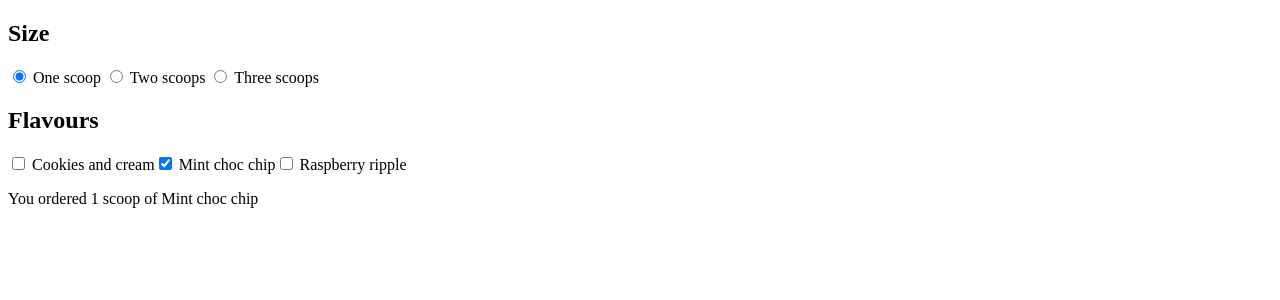
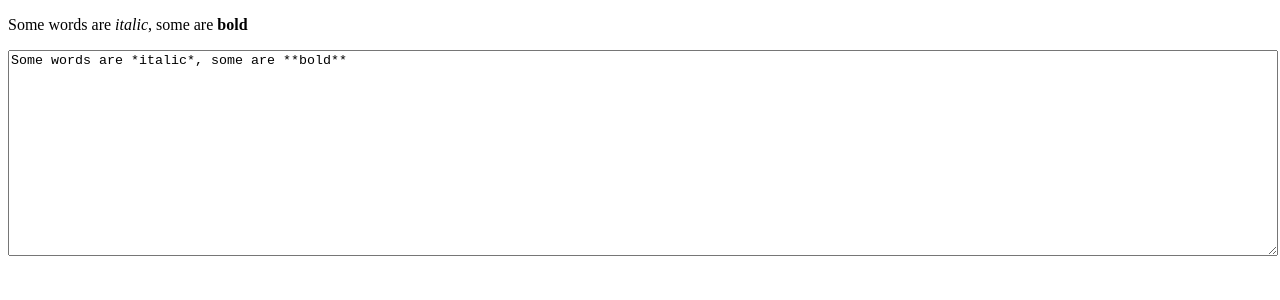
Before and after one commit to mooninlearn/learn-svelte-web-official_tutorial, a Svelte app: page / in a window 1280 px wide. Shown: the top 300 px of the page. Built offline with nearby package versions, Linux system fonts and the light colour scheme.

Commit message:
Bindings  Textarea inputs

```diff
--- a/package.json
+++ b/package.json
@@ -20,5 +20,8 @@
   },
   "description": "Svelte Offical Tutorial(https://svelte.dev/tutorial/)",
   "main": "dist/index.js",
-  "author": "Moon In Learn <mooninlearn@gmail.com>"
+  "author": "Moon In Learn <mooninlearn@gmail.com>",
+  "dependencies": {
+    "marked": "^5.1.0"
+  }
 }
--- a/src/App.svelte
+++ b/src/App.svelte
@@ -1,52 +1,12 @@
 <script>
-	let scoops = 1;
-	let flavours = ['Mint choc chip'];
-
-	let menu = [
-		'Cookies and cream',
-		'Mint choc chip',
-		'Raspberry ripple'
-	];
-
-	function join(flavours) {
-		if (flavours.length === 1) return flavours[0];
-		return `${flavours.slice(0, -1).join(', ')} and ${flavours[flavours.length - 1]}`;
-	}
+	import { marked } from 'marked';
+	let value = `Some words are *italic*, some are **bold**`;
 </script>
 
-<h2>Size</h2>
+{@html marked(value)}
 
-<label>
-	<input type=radio bind:group={scoops} name="scoops" value={1}>
-	One scoop
-</label>
+<textarea bind:value></textarea>
 
-<label>
-	<input type=radio bind:group={scoops} name="scoops" value={2}>
-	Two scoops
-</label>
-
-<label>
-	<input type=radio bind:group={scoops} name="scoops" value={3}>
-	Three scoops
-</label>
-
-<h2>Flavours</h2>
-
-{#each menu as flavour}
-	<label>
-		<input type=checkbox bind:group={flavours} name="flavours" value={flavour}>
-		{flavour}
-	</label>
-{/each}
-
-{#if flavours.length === 0}
-	<p>Please select at least one flavour</p>
-{:else if flavours.length > scoops}
-	<p>Can't order more flavours than scoops!</p>
-{:else}
-	<p>
-		You ordered {scoops} {scoops === 1 ? 'scoop' : 'scoops'}
-		of {join(flavours)}
-	</p>
-{/if}
+<style>
+	textarea { width: 100%; height: 200px; }
+</style>
```
Also changed, not shown: 2 other files (tests, documents, lock files or other folders).
